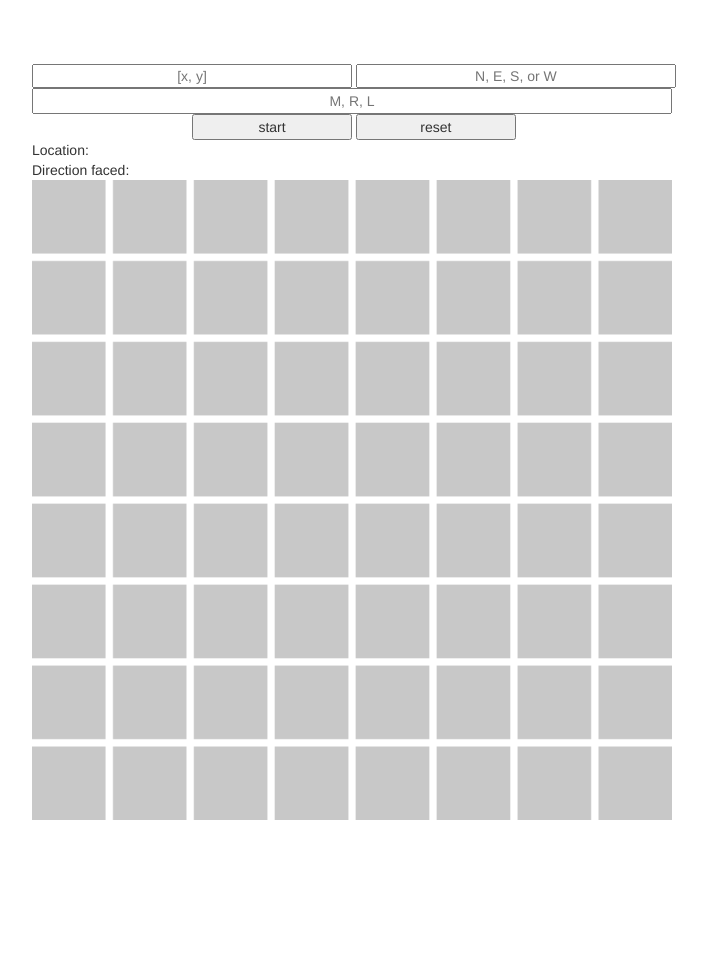
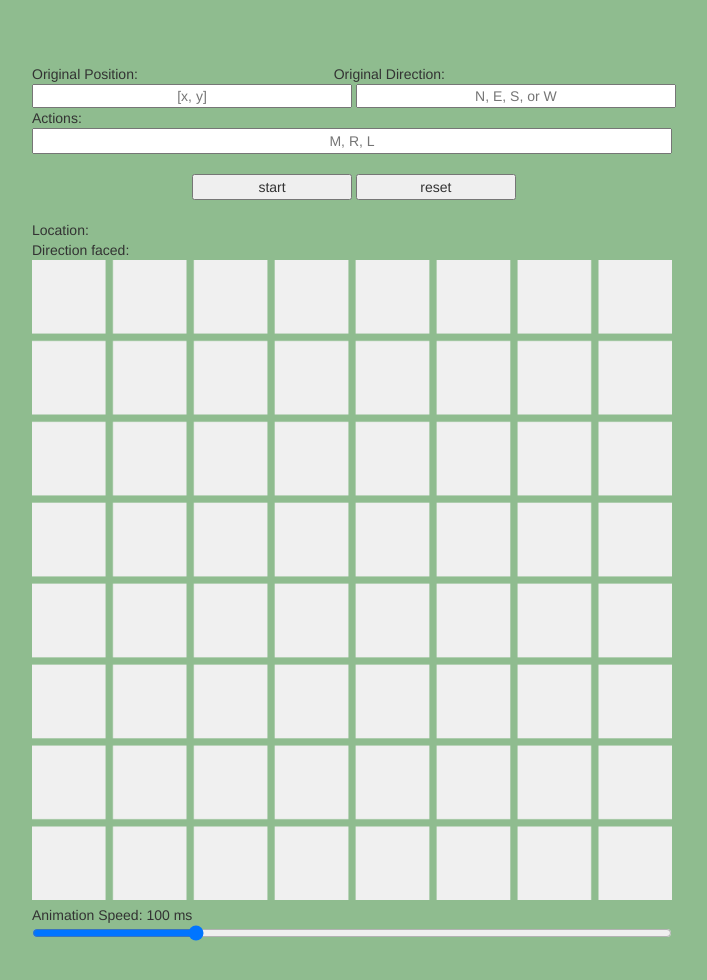
Before and after one commit to codyndoan/Robot, a website: page index.html in a window 1280 px wide. Shown: the whole page, without its empty margins (288-995 px from the left). Before the commit the page ends 800 px from the top, so only its background shows below. Drawn offline with nearby package versions, Linux system fonts and the light colour scheme.

Commit message:
refactored some code

```diff
--- a/index.html
+++ b/index.html
@@ -8,17 +8,20 @@
     </head>
 
     <body>
-        <img id="robot" src="./images/robot.png" width="50" height="50">
-        <form class ="">
+        <span id="position-title">Original Position:</span> <span id="direction-title">Original Direction:</span>
+        <form>
             <input id="origin-input" placeholder="[x, y]" onkeyup="myRobot.setPosition(true);" class="text-center" type="text">
             <input id="direction-input" placeholder="N, E, S, or W" onkeyup="myRobot.setDirection(this.value, true)" class="text-center" type="text">
-            <br><input id="action-input" placeholder="M, R, L" onkeyup="myRobot.setAction()" class="text-center" type="text">
-        </form>
+            <br><span id="action-title">Actions:</span><br>
+            <input id="action-input" placeholder="M, R, L" onkeyup="myRobot.setAction()" class="text-center" type="text">
+        </form><br>
         <button id="start-button" onclick="myRobot.begin()">start</button>
-        <button id="reset-button" onclick="myRobot.begin(true)">reset</button>
+        <button id="reset-button" onclick="myRobot.begin(true)">reset</button><br><br>
         <div id="location">Location: </div>
         <div id="direction">Direction faced: </div>
-        <canvas id="grid" width="435" height="435"></canvas>
+        <canvas id="grid" width="435" height="435"></canvas> <br>
+        <span id="speed-text">Animation Speed: 100 ms</span><input id="slider" type="range" min="0" max="400" value="100" step="10" onchange="myRobot.changeSpeed()"/>
+        <img id="robot" src="./images/robot.png" width="50" height="50">
 
     <footer>
         <script src="https://ajax.googleapis.com/ajax/libs/jquery/3.1.1/jquery.min.js"></script>
--- a/scripts/board.js
+++ b/scripts/board.js
@@ -14,25 +14,26 @@ class Board {
         /* Visualize grid */
         for (var row = 0; row < 8; row++) {
             for (var col = 0; col < 8; col++) {
-                this.ctx.fillStyle = "rgb(200,200,200)";
+                this.ctx.fillStyle = "rgb(240,240,240)";
                 this.ctx.fillRect(col*(this.size+this.offset), row*(this.size+this.offset), this.size, this.size);
             }
         }
     }
 
+    /* Update Board Visualization */
     update(xPosition, yPosition) {
         /* Convert to matrix indices */
         var row = 7 - (yPosition - 1);
         var col = xPosition - 1;
         this.board[row][col]++;
 
-        var degree = this.red++*35;
+        var degree = this.red++*25;
 
         if (degree >= 240) {
             var degree1 = this.green++*15;
-            var degree2 = this.blue++*5;
-            if (degree1 >= 100) degree1 = 100;
-            if (degree2 >= 140) degree2 = 140;
+            var degree2 = this.blue++*10;
+            if (degree1 >= 150) degree1 = 150;
+            if (degree2 >= 200) degree2 = 200;
             this.ctx.fillStyle = "rgb(240," + degree1 + "," + degree2+ ")";
         } else {
             this.ctx.fillStyle = "rgb(" + degree + ",0,0)";
@@ -62,7 +63,7 @@ class Board {
         for (var i = 0; i < 8; i++) this.board[i] = [0,0,0,0,0,0,0,0];
         for (var row = 0; row < 8; row++) {
             for (var col = 0; col < 8; col++) {
-                this.ctx.fillStyle = "rgb(200,200,200)";
+                this.ctx.fillStyle = "rgb(240,240,240)";
                 this.ctx.fillRect (col*(this.size+this.offset), row*(this.size+this.offset), this.size, this.size);
             }
         }
--- a/scripts/robot.js
+++ b/scripts/robot.js
@@ -22,7 +22,7 @@ class Robot {
 
         this.board = board;
 
-        this.speed = 100;
+        this.speed = 0;
     }
 
     /* Set Robot's starting position */
@@ -147,4 +147,9 @@ class Robot {
         this.setDirection(this.directions[current], false);
     }
 
+    changeSpeed() {
+        this.speed = document.getElementById('slider').value;
+        document.getElementById('speed-text').innerHTML = "Animation Speed: " + this.speed + " ms";
+    }
+
 }
--- a/styles/index.css
+++ b/styles/index.css
@@ -2,57 +2,88 @@ body {
     padding-top: 5%;
     overflow-x: scroll;
     overflow-y: scroll;
+    padding-bottom: 100px;
+    width: 100%;
+    height: 100%;
+    min-width: 600px;
+    min-height: 600px;
+    background-color: darkseagreen;
 }
 #robot {
     display: none;
 }
 
-#origin-input {
-    position: relative;;
+#position-title, #origin-input {
+    position: relative;
     width: 25%;
     left: 25%;
     padding: 0px;
 }
 
+#direction-title {
+    position: relative;
+    width: 25%;
+    left: 40%;
+    padding: 0px;
+}
+
 #direction-input {
-    position: relative;;
+    position: relative;
     width: 25%;
     left: 25%;
     padding: 0px;
 }
 
+#action-title {
+    position: relative;
+    width: 50%;
+    left: 25%;
+}
+
 #action-input {
-    position: relative;;
+    position: relative;
     width: 50%;
     left: 25%;
 }
 
 #start-button {
-    position: relative;;
+    position: relative;
     width: 12.5%;
     left: 37.5%;
 }
 
 #reset-button {
-    position: relative;;
+    position: relative;
     width: 12.5%;
     left: 37.5%;
 }
 
+#speed-text {
+    position: relative;
+    left: 25%;
+}
+
+#slider {
+    position: relative;
+    top: 50%;
+    left:  25%;
+    width: 50%;
+}
+
 #location {
-    position: relative;;
+    position: relative;
     width: 50%;
     left: 25%;
 }
 
 #direction {
-    position: relative;;
+    position: relative;
     width: 50%;
     left: 25%;
 }
 
 #grid {
-    position: fixed;
+    position: relative;
     width: 50%;
     left: 25%;
     margin: 0, auto;
```
Also changed, not shown: README.md, 1 other file.
